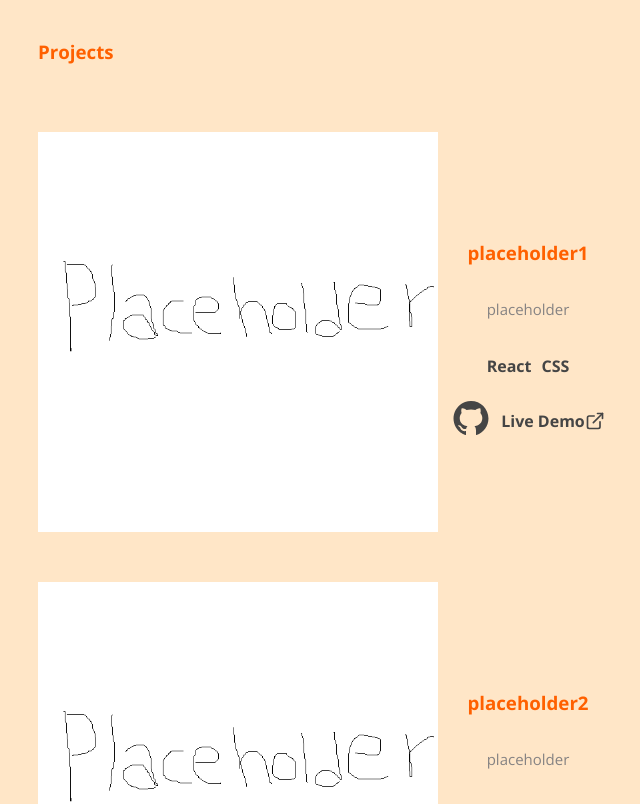
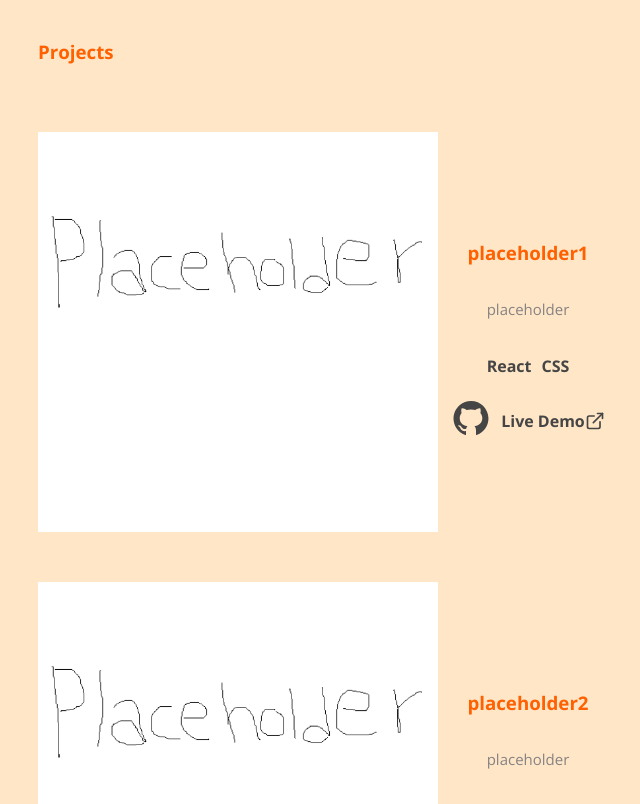
Before and after one commit to Joable/portfolio-vite, a React (Vite) app: page / in a window 1280 px wide. Shown: the part 1580-2384 px from the top of the page, without its empty margins (302-942 px from the left). Built offline with nearby package versions, Linux system fonts and the light colour scheme.

Commit message:
changed the size of the 'ProjectItem' placeholder

```diff
--- a/src/Components/ProjectItem/ProjectItem.module.css
+++ b/src/Components/ProjectItem/ProjectItem.module.css
@@ -15,8 +15,7 @@
 }
 
 .itemImage img{
-    max-height: 100%;
-    transform: translate(-200px);
+    max-width: 400px;
 }
 
 /* itemText */
```
Also changed, not shown: public/img/placeholder.png, src/img/placeholder.png.
